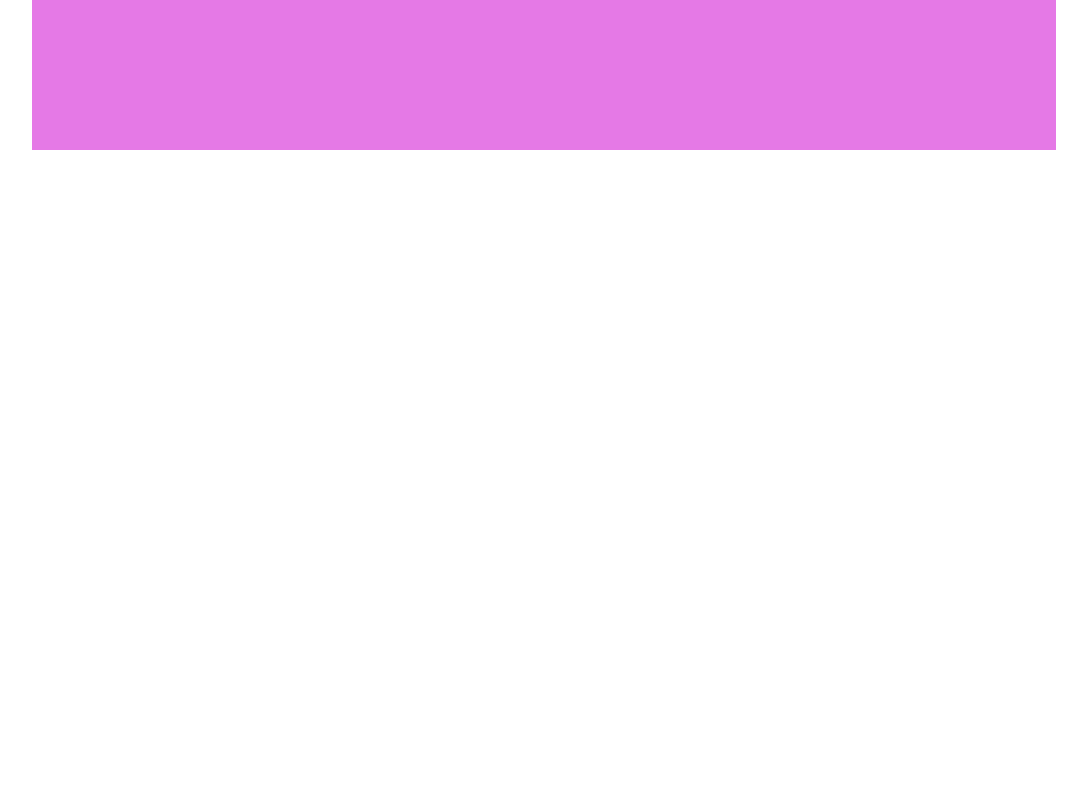
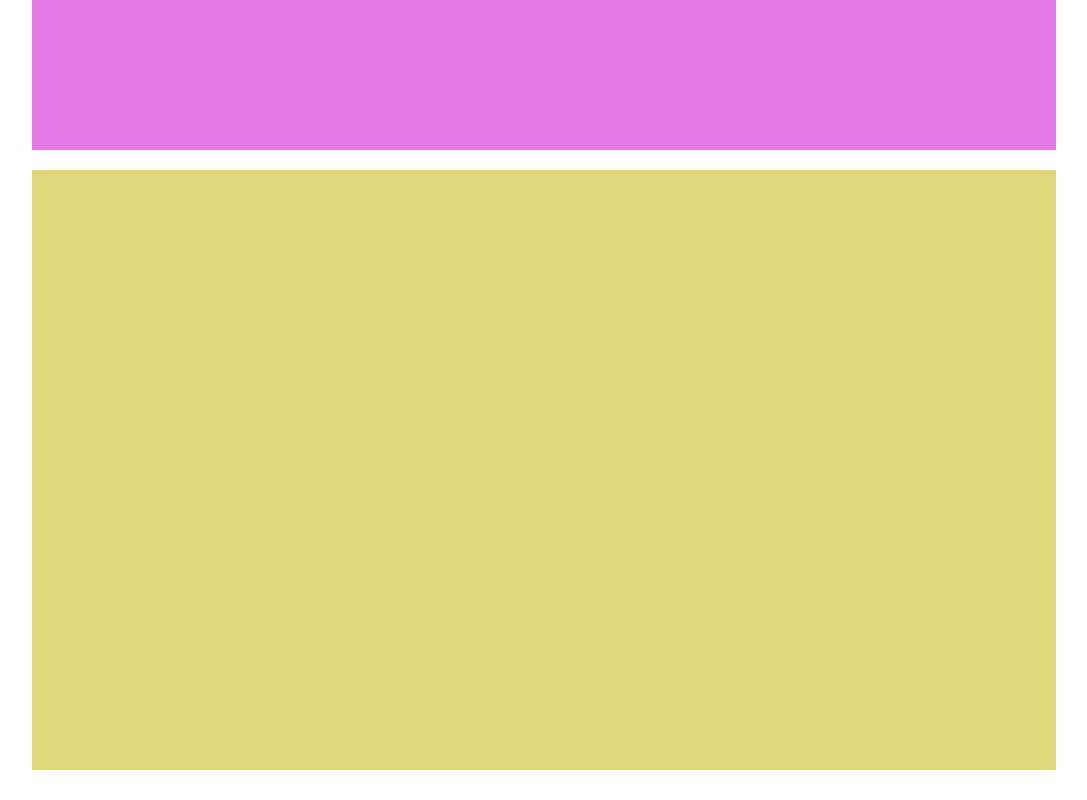
Before and after one commit to smboolean40/htmlcss-struttura-wp, a plain HTML site: page index.html in a window 1280 px wide. Shown: the whole page, without its empty margins (96-1183 px from the left). Drawn offline with Linux system fonts and the light colour scheme.

Commit message:
Aggiunta sezione hero

```diff
--- a/css/style.css
+++ b/css/style.css
@@ -17,3 +17,10 @@ header {
 	height: 150px;
 	margin-bottom: 20px;
 }
+
+/* Main */
+.hero {
+	background-color: #e1d67a;
+	height: 600px;
+	margin-bottom: 20px;
+}
--- a/index.html
+++ b/index.html
@@ -13,7 +13,13 @@
 			<header></header>
 			<!-- /intestazione -->
 			<!-- corpo -->
-			<main></main>
+			<main>
+				<!-- sezione hero -->
+				<section class="hero">
+
+				</section>
+				<!-- /sezione hero -->
+			</main>
 			<!-- /corpo -->
 			<!-- footer -->
 			<footer></footer>
```
